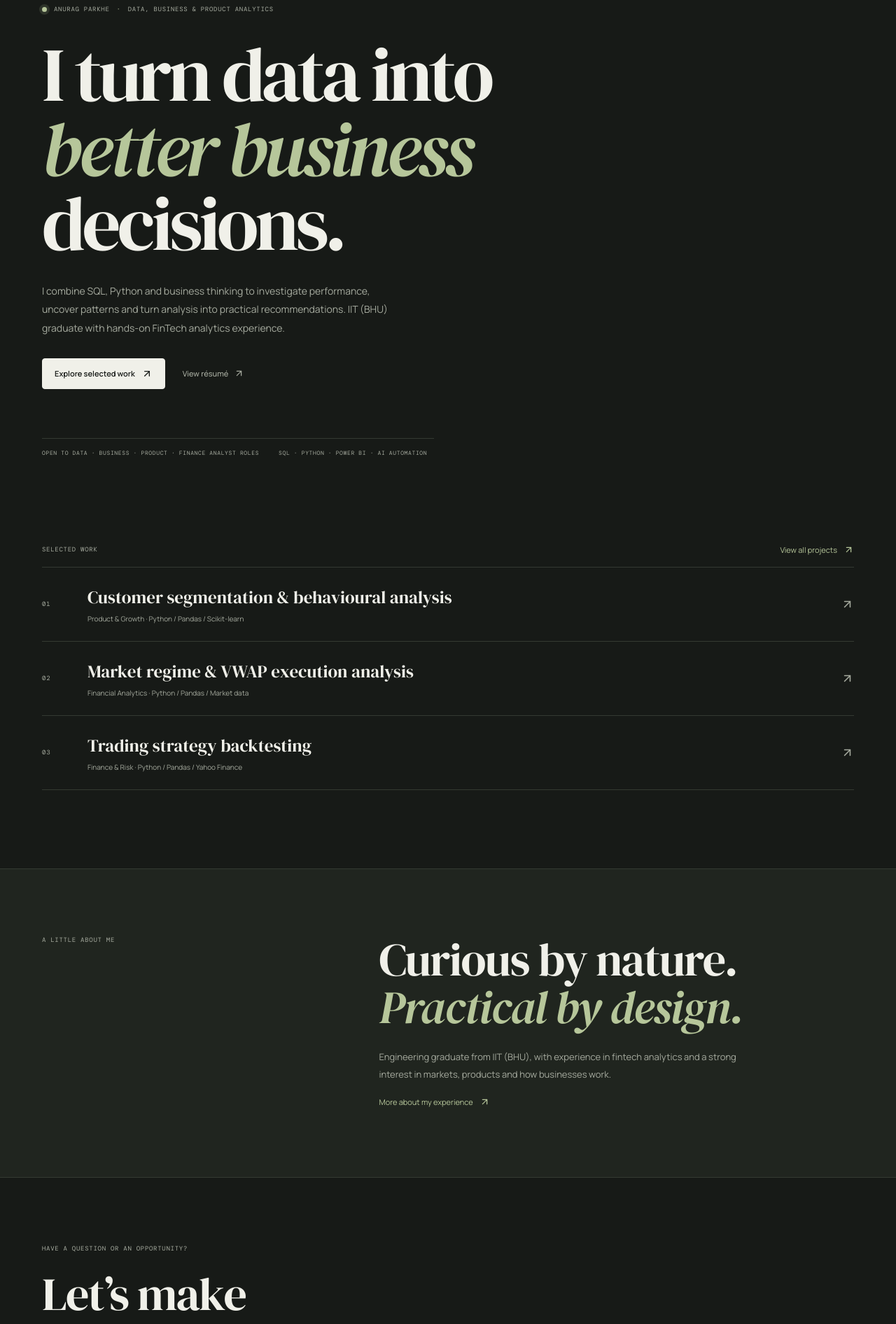
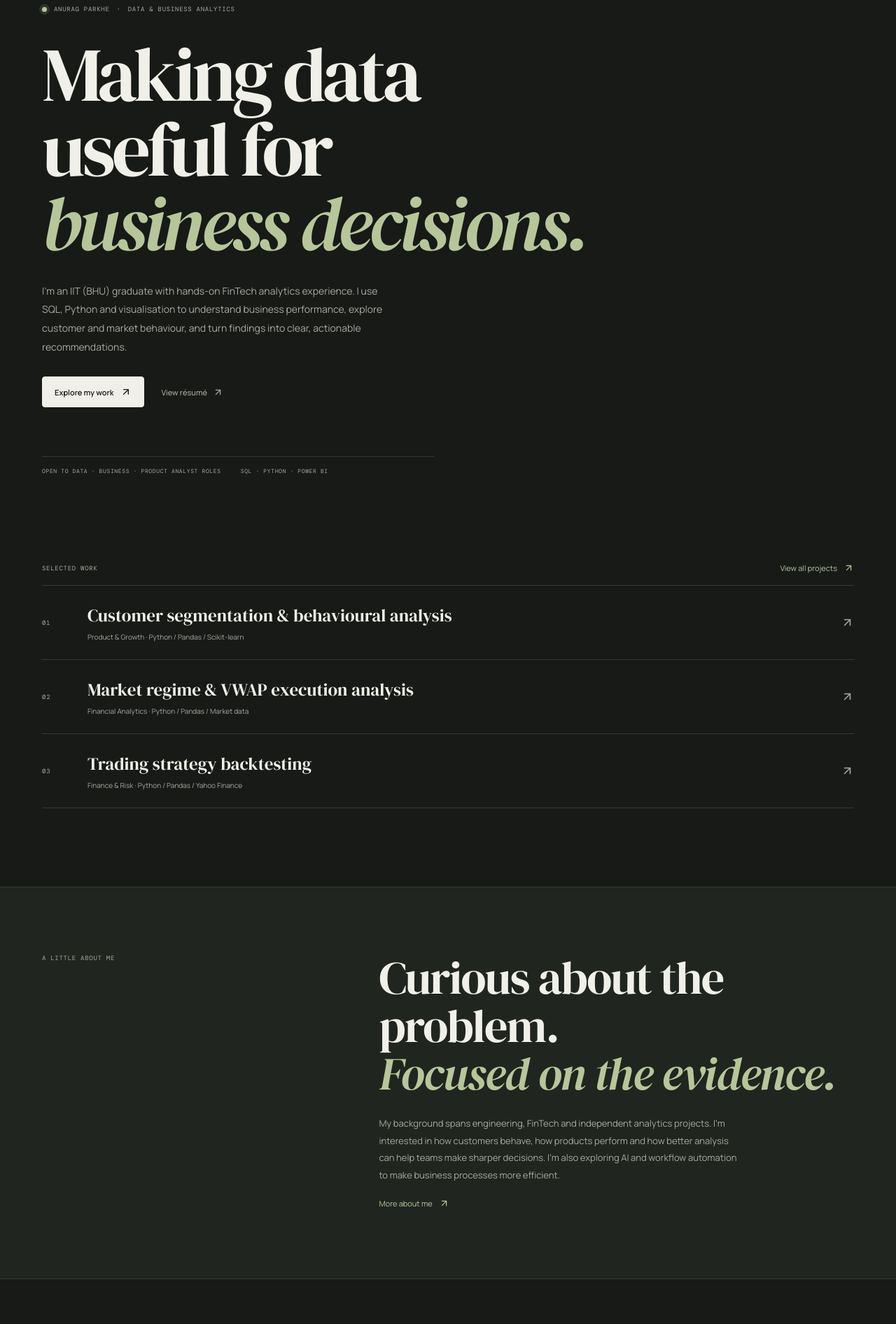
Before and after one commit to Anuragp7788/Anurag-portfolio, a React (Vite) app: page / in a window 1280 px wide. Shown: the part 160-2052 px from the top of the page at 70% size. Built offline with nearby package versions, Linux system fonts and the light colour scheme.

Commit message:
Refine homepage messaging around business-focused analytics

```diff
--- a/src/App.tsx
+++ b/src/App.tsx
@@ -78,14 +78,14 @@ function Home({ navigate, onOpenResume }: { navigate: (path: string) => void; on
   return <main className="quiet-home">
     <section className="quiet-hero page-shell">
       <div className="quiet-hero-copy">
-        <p className="quiet-kicker"><span/> ANURAG PARKHE <i>·</i> DATA, BUSINESS & PRODUCT ANALYTICS</p>
-        <h1>I turn data into<br/><em>better business</em><br/>decisions.</h1>
-        <p className="quiet-intro">I combine SQL, Python and business thinking to investigate performance, uncover patterns and turn analysis into practical recommendations. IIT (BHU) graduate with hands-on FinTech analytics experience.</p>
+        <p className="quiet-kicker"><span/> ANURAG PARKHE <i>·</i> DATA & BUSINESS ANALYTICS</p>
+        <h1>Making data<br/>useful for<br/><em>business decisions.</em></h1>
+        <p className="quiet-intro">I’m an IIT (BHU) graduate with hands-on FinTech analytics experience. I use SQL, Python and visualisation to understand business performance, explore customer and market behaviour, and turn findings into clear, actionable recommendations.</p>
         <div className="quiet-actions">
-          <Button onClick={() => navigate("/projects")}>Explore selected work <ArrowUpRight size={16}/></Button>
+          <Button onClick={() => navigate("/projects")}>Explore my work <ArrowUpRight size={16}/></Button>
           <button className="quiet-resume-link" onClick={onOpenResume}>View résumé <ArrowUpRight size={15}/></button>
         </div>
-        <div className="quiet-meta"><span>OPEN TO DATA · BUSINESS · PRODUCT · FINANCE ANALYST ROLES</span><span>SQL · PYTHON · POWER BI · AI AUTOMATION</span></div>
+        <div className="quiet-meta"><span>OPEN TO DATA · BUSINESS · PRODUCT ANALYST ROLES</span><span>SQL · PYTHON · POWER BI</span></div>
       </div>
       <div className="quiet-hero-space" aria-hidden="true"><span>ANALYTICS</span><i/></div>
     </section>
@@ -102,13 +102,13 @@ function Home({ navigate, onOpenResume }: { navigate: (path: string) => void; on
     <section className="quiet-about">
       <div className="page-shell quiet-about-inner">
         <p className="quiet-label">A LITTLE ABOUT ME</p>
-        <div><h2>Curious by nature.<br/><em>Practical by design.</em></h2><p>Engineering graduate from IIT (BHU), with experience in fintech analytics and a strong interest in markets, products and how businesses work.</p><button className="quiet-text-link" onClick={() => navigate("/experience")}>More about my experience <ArrowUpRight size={15}/></button></div>
+        <div><h2>Curious about the problem.<br/><em>Focused on the evidence.</em></h2><p>My background spans engineering, FinTech and independent analytics projects. I’m interested in how customers behave, how products perform and how better analysis can help teams make sharper decisions. I’m also exploring AI and workflow automation to make business processes more efficient.</p><button className="quiet-text-link" onClick={() => navigate("/about")}>More about me <ArrowUpRight size={15}/></button></div>
       </div>
     </section>
 
     <section className="quiet-contact page-shell">
-      <p className="quiet-label">HAVE A QUESTION OR AN OPPORTUNITY?</p>
-      <div><h2>Let’s make<br/><em>something useful.</em></h2><a href="mailto:anuragparkhe7755@gmail.com">Get in touch <ArrowUpRight size={18}/></a></div>
+      <p className="quiet-label">LET’S CONNECT</p>
+      <div><h2>Have a problem<br/><em>worth solving?</em></h2><a href="mailto:anuragparkhe7755@gmail.com">Start a conversation <ArrowUpRight size={18}/></a></div>
     </section>
   </main>;
 }
```
